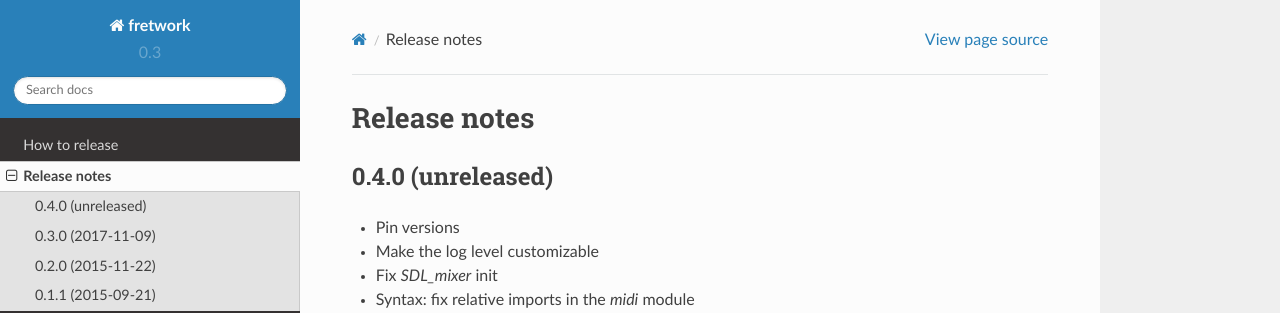
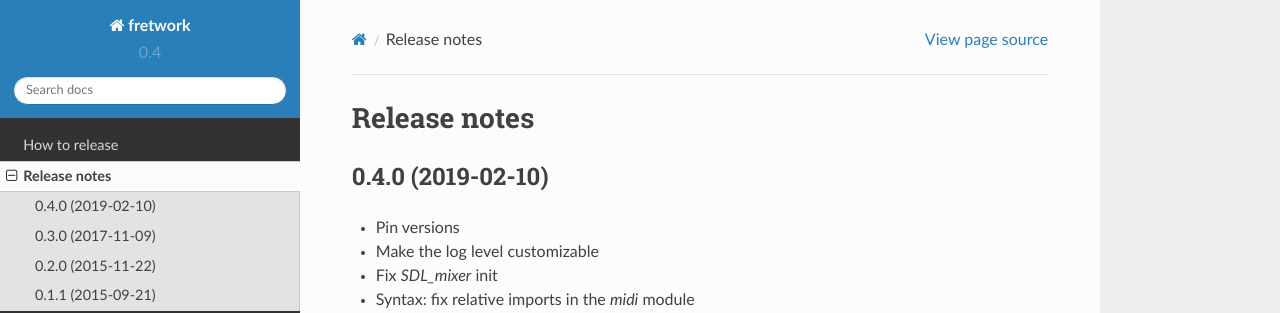
Before and after one commit to fofix/fretwork, a Sphinx documentation site: the page built from doc/source/releasenotes.rst, in a window 1280 px wide and 1269 px high. Shown: the top 313 px of the window. Built offline with Sphinx 7.4.7 and the Read the Docs theme 2.0.0, drawn with Linux system fonts in a browser that asks for light colours.

Commit message:
Bump the version to 0.4.0

```diff
--- a/doc/source/conf.py
+++ b/doc/source/conf.py
@@ -57,9 +57,9 @@ author = u'FoFiX team'
 # built documents.
 #
 # The short X.Y version.
-version = u'0.3'
+version = u'0.4'
 # The full version, including alpha/beta/rc tags.
-release = u'0.3.0'
+release = u'0.4.0'
 
 # The language for content autogenerated by Sphinx. Refer to documentation
 # for a list of supported languages.
--- a/doc/source/releasenotes.rst
+++ b/doc/source/releasenotes.rst
@@ -1,7 +1,7 @@
 Release notes
 =============
 
-0.4.0 (unreleased)
+0.4.0 (2019-02-10)
 ------------------
 
 - Pin versions
--- a/fretwork/version.py
+++ b/fretwork/version.py
@@ -1 +1 @@
-version_number = "0.3.0"
+version_number = "0.4.0"
--- a/setup.cfg
+++ b/setup.cfg
@@ -7,7 +7,7 @@ build-dir = doc/build
 source-dir = doc/source
 
 [bumpversion]
-current_version = 0.3
+current_version = 0.4
 commit = True
 message = Bump the version to {new_version}
 parse = (?P<major>\d+)\.(?P<minor>\d+)
```
